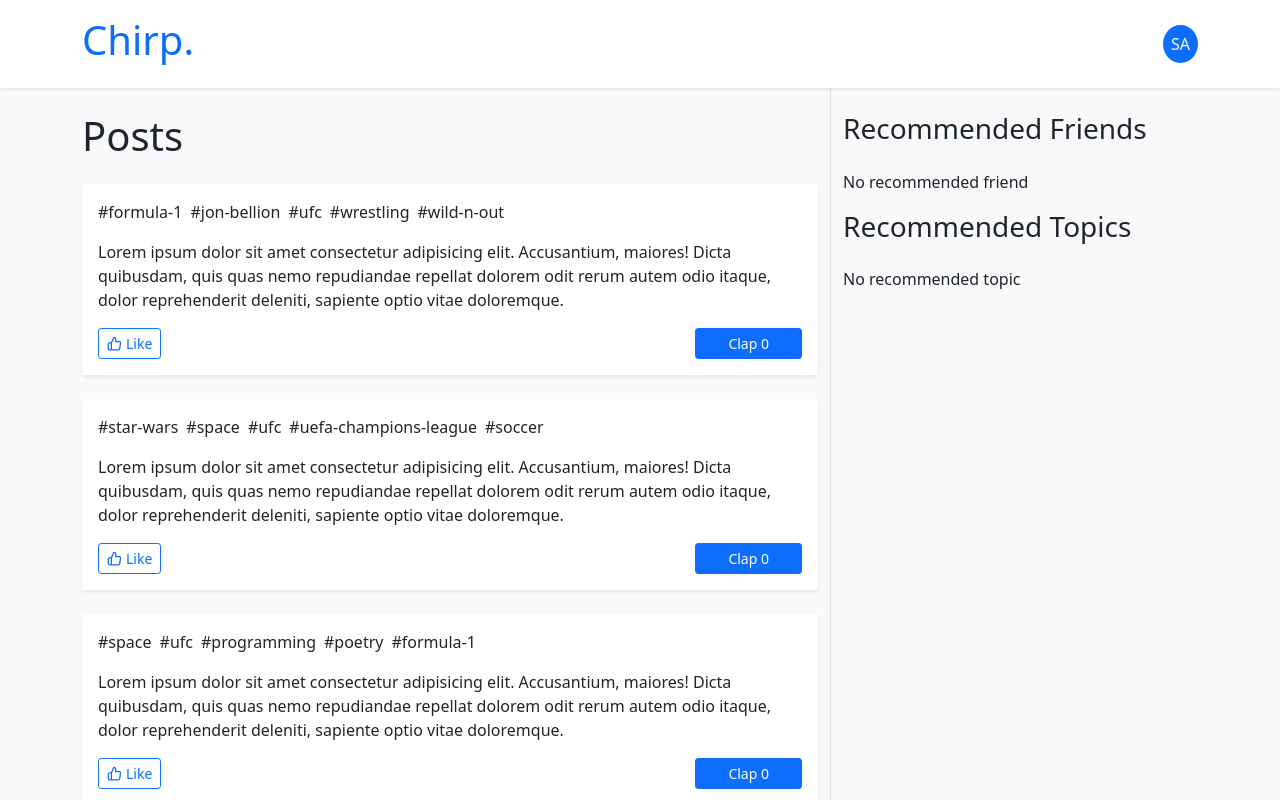
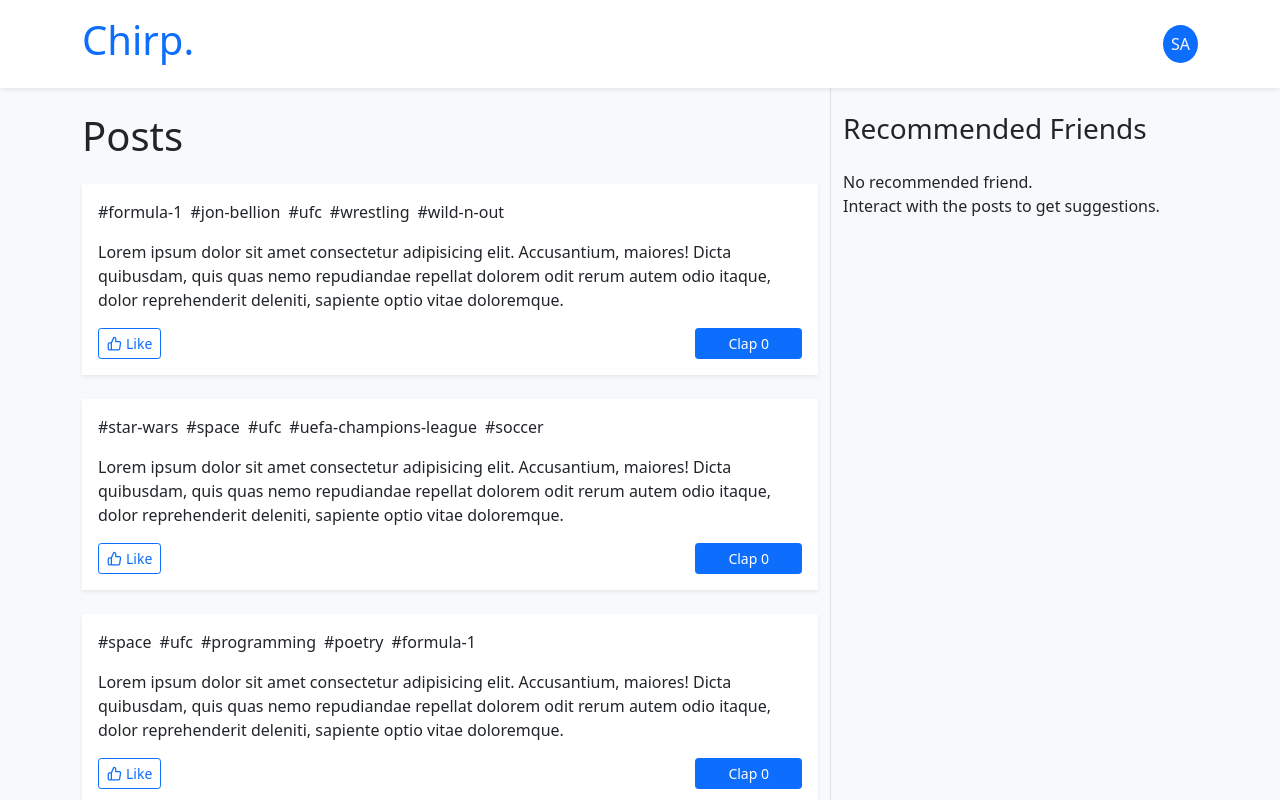
Before and after one commit to ebukaodini/chirp, a React (Create React App) app: page / in a window 1280 px wide. Both pictures are taken after typing "Sample" into the empty fields and a click on the button "Login". Shown: the top 800 px of the page. Built offline with nearby package versions, Linux system fonts and the light colour scheme.

Commit message:
updated the ui

```diff
--- a/src/pages/Posts.tsx
+++ b/src/pages/Posts.tsx
@@ -9,7 +9,7 @@ import Post from "../components/post";
 import { UserPlus } from "react-feather";
 import { posts as PostData } from "../store/posts";
 import { users } from "../store/users";
-import { TopicInterface } from "../types/topic";
+// import { TopicInterface } from "../types/topic";
 // import { topics } from "../store/topics";
 import FriendInterface from "../types/user";
 import axios from "axios";
@@ -24,7 +24,7 @@ export default function Posts() {
 
   const [recommendedFriends, setRecommendedFriends] = useState<Array<FriendInterface>>([]);
 
-  const [recommendedTopics] = useState<Array<TopicInterface>>([]);
+  // const [recommendedTopics] = useState<Array<TopicInterface>>([]);
 
   const [posts, updatePosts] = useState(PostData);
 
@@ -54,16 +54,16 @@ export default function Posts() {
     await recommendFriendsAndTopics();
   }
 
-  const updateUserTopicsFollowing = async (topic: TopicInterface) => {
-    let index = user.topicsFollowing.findIndex((user) => user === topic)
-    if (index > -1) {
-      user.topicsFollowing.splice(index, 1);
-    } else {
-      user.topicsFollowing.push(topic);
-    }
-    updateUser({ ...user });
-    await recommendFriendsAndTopics();
-  }
+  // const updateUserTopicsFollowing = async (topic: TopicInterface) => {
+  //   let index = user.topicsFollowing.findIndex((user) => user === topic)
+  //   if (index > -1) {
+  //     user.topicsFollowing.splice(index, 1);
+  //   } else {
+  //     user.topicsFollowing.push(topic);
+  //   }
+  //   updateUser({ ...user });
+  //   await recommendFriendsAndTopics();
+  // }
 
   const recommendFriendsAndTopics = async () => {
     // setRecommendedFriends([...newFriendsRecommendation]);
@@ -132,7 +132,7 @@ export default function Posts() {
 
           <div className='row'>
 
-            <section className='__posts col-lg-8 col-md-8 col-12 py-4'>
+            <section className='__posts col-lg-8 col-md-8 col-12 order-md-first order-last py-4'>
 
               <h1 className='text-dark mb-4'>Posts</h1>
 
@@ -171,12 +171,13 @@ export default function Posts() {
                       </div>
                     )) :
                     <div className='py-3'>
-                      No recommended friend
+                      No recommended friend. <br />
+                      Interact with the posts to get suggestions.
                     </div>
                 }
               </div>
 
-              <h3 className='text-dark'>Recommended Topics</h3>
+              {/* <h3 className='text-dark'>Recommended Topics</h3>
               <div className='__recommended_topics'>
                 {
                   recommendedTopics.length > 0 ?
@@ -202,7 +203,7 @@ export default function Posts() {
                       No recommended topic
                     </div>
                 }
-              </div>
+              </div> */}
 
             </section>
 
```
